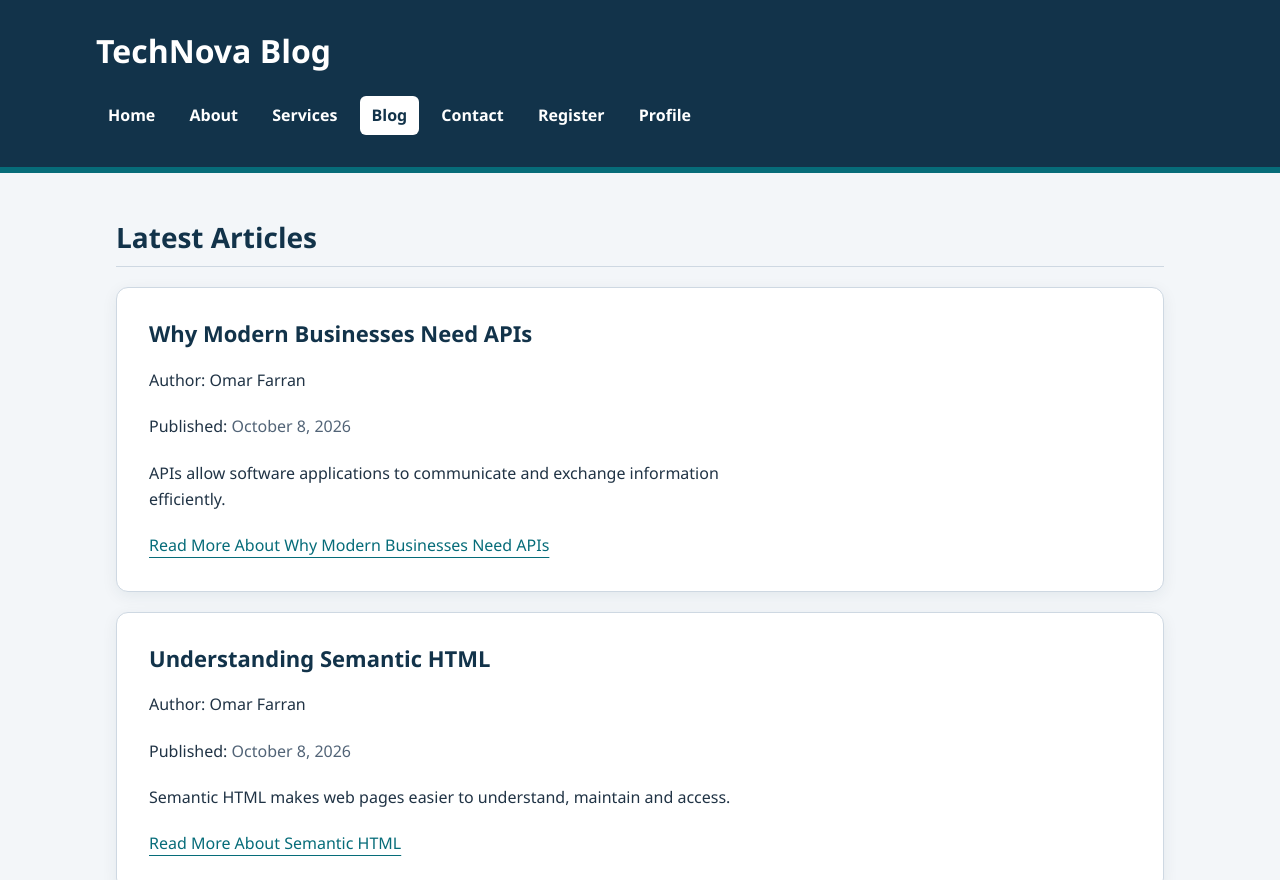
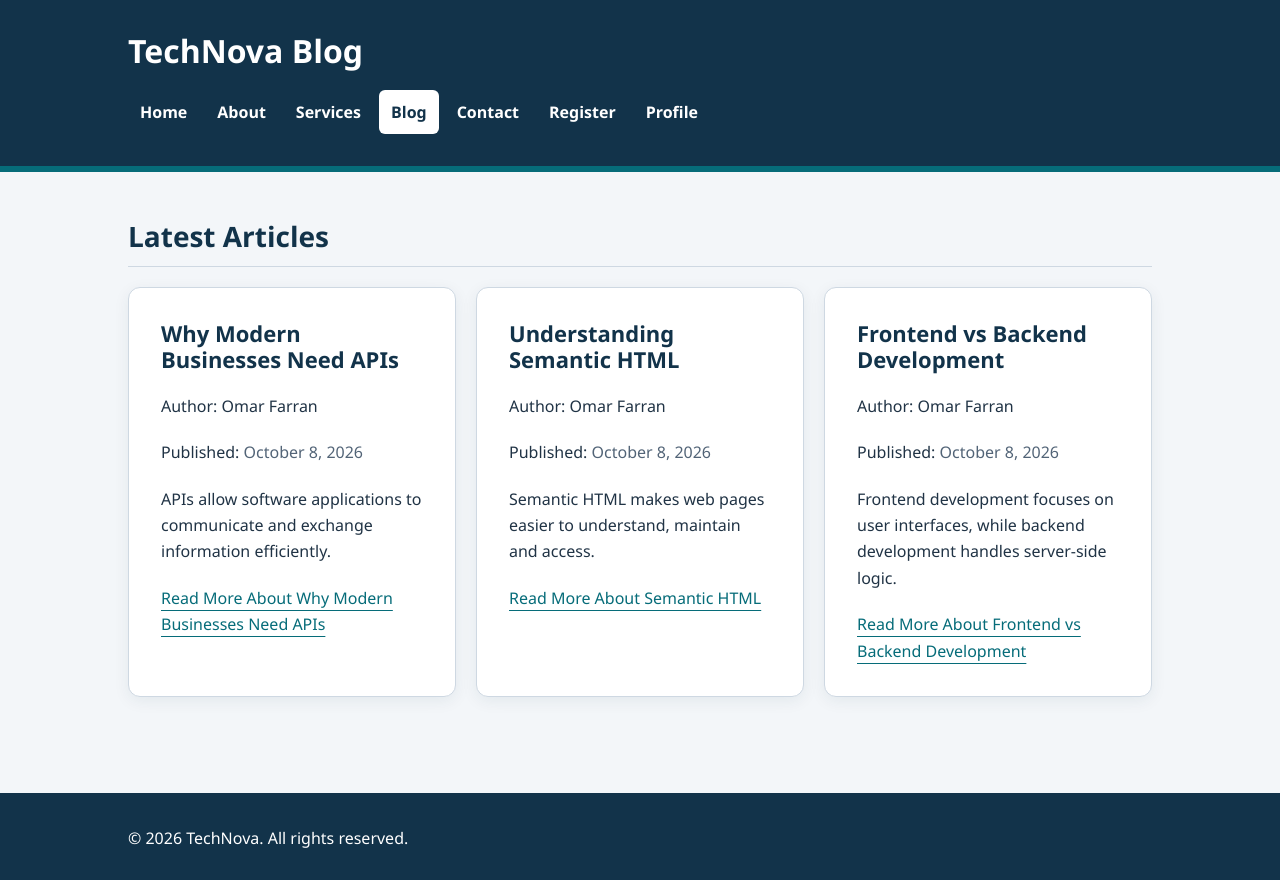
Before and after one commit to omarfarran/grids-apps-training, a plain HTML site: page day-01-html/blog.html in a window 1280 px wide. Shown: the top 880 px of the page. Drawn offline with Linux system fonts and the light colour scheme.

Commit message:
add responsive flexbox and grid layouts

```diff
--- a/day-01-html/assets/css/style.css
+++ b/day-01-html/assets/css/style.css
@@ -36,6 +36,13 @@
     --text-width: 65ch;
     --border-width: 1px;
     --focus-width: 0.1875rem;
+
+    /* Day 4: content-driven layout dimensions, not device-specific sizes. */
+    /* Fluid gutters avoid a sudden loss of grid columns at the spacing breakpoint. */
+    --page-gutter: clamp(var(--space-sm), 4vw, var(--space-lg));
+    --card-min-width: 18rem;
+    --touch-target: 2.75rem;
+    --font-size-hero-min: var(--font-size-h1);
 }
 
 /* 2. Base styles. Typography and text color inherit from the body. */
@@ -68,7 +75,7 @@ h3 {
 }
 
 h1 {
-    font-size: var(--font-size-h1);
+    font-size: clamp(var(--font-size-h2), calc(var(--font-size-h3) + 1vw), var(--font-size-h1));
 }
 
 h2 {
@@ -94,7 +101,9 @@ a:hover {
     color: var(--color-primary);
 }
 
-:focus-visible {
+/* A native date picker has internal focusable parts; keep its whole control outlined. */
+:focus-visible,
+input[type="date"]:focus-within {
     outline: var(--focus-width) solid var(--color-focus);
     outline-offset: var(--space-xs);
 }
@@ -130,9 +139,9 @@ time {
     color: var(--color-muted);
 }
 
-/* 3. Header and navigation: ordinary block and inline flow, no layout framework. */
+/* 3. Navigation uses Flexbox: one row of links that can wrap in source order. */
 body > header {
-    padding: var(--space-lg) var(--space-md);
+    padding: var(--space-md) var(--page-gutter);
     background: var(--color-primary);
     color: var(--color-on-brand);
     border-bottom: var(--space-xs) solid var(--color-accent);
@@ -140,7 +149,7 @@ body > header {
 
 body > header h1,
 body > header nav {
-    max-width: var(--content-width);
+    max-width: calc(var(--content-width) - 2 * var(--page-gutter));
     margin-right: auto;
     margin-left: auto;
 }
@@ -149,9 +158,23 @@ body > header h1 {
     color: inherit;
 }
 
+nav {
+    display: flex;
+    flex-direction: row;
+    flex-wrap: wrap;
+    gap: var(--space-xs);
+    justify-content: flex-start;
+    align-items: center;
+}
+
 nav a {
-    display: inline-block;
-    margin: var(--space-xs) var(--space-xs) 0 0;
+    display: inline-flex;
+    align-items: center;
+    justify-content: center;
+    min-width: var(--touch-target);
+    min-height: var(--touch-target);
+    max-width: 100%;
+    margin: 0;
     padding: var(--space-xs) var(--space-sm);
     border-radius: var(--radius-sm);
     color: var(--color-on-brand);
@@ -170,7 +193,7 @@ main {
     width: 100%;
     max-width: var(--content-width);
     margin: 0 auto;
-    padding: var(--space-xl) var(--space-md);
+    padding: var(--space-lg) var(--page-gutter);
 }
 
 section {
@@ -185,7 +208,7 @@ section > h2 {
 
 /* 5. Hero and reusable buttons. Class rules specialize the element defaults. */
 .hero {
-    padding: var(--space-xl) var(--space-lg);
+    padding: var(--space-lg) var(--space-md);
     border: var(--border-width) solid var(--color-border);
     border-radius: var(--radius-lg);
     background: var(--color-surface-soft);
@@ -196,7 +219,8 @@ section > h2 {
     max-width: 22ch;
     padding-bottom: 0;
     border-bottom: 0;
-    font-size: var(--font-size-hero);
+    /* Keep the Day 3 maximum; grow smoothly from a readable mobile size. */
+    font-size: clamp(var(--font-size-hero-min), calc(var(--font-size-h3) + 2vw), var(--font-size-hero));
 }
 
 .hero p {
@@ -207,6 +231,7 @@ section > h2 {
 button {
     display: inline-block;
     max-width: 100%;
+    min-height: var(--touch-target);
     padding: var(--space-sm) var(--space-md);
     border: var(--border-width) solid transparent;
     border-radius: var(--radius-sm);
@@ -227,7 +252,6 @@ button:hover {
 }
 
 button[type="reset"] {
-    margin-left: var(--space-xs);
     border-color: var(--color-border);
     background: var(--color-surface);
     color: var(--color-primary);
@@ -237,10 +261,28 @@ button[type="reset"]:hover {
     background: var(--color-surface-soft);
 }
 
-/* 6. Cards: content + padding + border, followed by outer margin. */
+/* 6. Cards and Grid: rows and columns adapt to the available content width. */
+.card-grid {
+    display: grid;
+    /* min(100%, ...) lets a track fit even when narrower than the preferred minimum. */
+    grid-template-columns: repeat(auto-fit, minmax(min(100%, var(--card-min-width)), 1fr));
+    gap: var(--space-md);
+    align-items: stretch;
+}
+
+.card-grid > h2 {
+    grid-column: 1 / -1;
+    margin-bottom: 0;
+}
+
+.card-grid > .card {
+    min-width: 0;
+    margin-bottom: 0;
+}
+
 .card {
     margin-bottom: var(--space-md);
-    padding: var(--space-lg);
+    padding: var(--space-md);
     border: var(--border-width) solid var(--color-border);
     border-radius: var(--radius-md);
     background: var(--color-surface);
@@ -256,7 +298,7 @@ button[type="reset"]:hover {
 form {
     width: 100%;
     max-width: var(--form-width);
-    padding: var(--space-md);
+    padding: var(--space-sm);
     border: var(--border-width) solid var(--color-border);
     border-radius: var(--radius-md);
     background: var(--color-surface);
@@ -266,7 +308,7 @@ form {
 fieldset {
     min-width: 0;
     margin: 0 0 var(--space-lg);
-    padding: var(--space-md);
+    padding: var(--space-sm);
     border: var(--border-width) solid var(--color-border);
     border-radius: var(--radius-sm);
 }
@@ -307,7 +349,8 @@ textarea:hover {
 
 input:focus-visible,
 select:focus-visible,
-textarea:focus-visible {
+textarea:focus-visible,
+input[type="date"]:focus-within {
     border-color: var(--color-accent);
 }
 
@@ -356,15 +399,27 @@ button:disabled {
     cursor: not-allowed;
 }
 
+/* A button group is one-dimensional; gap replaces fragile inline margins. */
+.form-actions {
+    display: flex;
+    flex-wrap: wrap;
+    gap: var(--space-sm);
+    align-items: center;
+}
+
+.form-actions > button {
+    min-width: 0;
+}
+
 /* 8. Footer. A more specific link selector keeps links readable on the brand color. */
 body > footer {
-    padding: var(--space-lg) var(--space-md);
+    padding: var(--space-lg) var(--page-gutter);
     background: var(--color-primary);
     color: var(--color-on-brand);
 }
 
 body > footer p {
-    max-width: var(--content-width);
+    max-width: calc(var(--content-width) - 2 * var(--page-gutter));
     margin-right: auto;
     margin-left: auto;
 }
@@ -380,3 +435,31 @@ body > footer a {
 body > footer a:hover {
     text-decoration-thickness: var(--focus-width);
 }
+
+/* 9. One mobile-first enhancement: add breathing room once the content permits it.
+   Cards find their own column count; navigation wraps without a breakpoint.
+   Every layout stays in normal flow. No positional offsets or visual reordering. */
+@media (min-width: 40rem) {
+    body > header {
+        padding-top: var(--space-lg);
+        padding-bottom: var(--space-lg);
+    }
+
+    main {
+        padding-top: var(--space-xl);
+        padding-bottom: var(--space-xl);
+    }
+
+    .hero {
+        padding: var(--space-xl) var(--space-lg);
+    }
+
+    .card {
+        padding: var(--space-lg);
+    }
+
+    form,
+    fieldset {
+        padding: var(--space-md);
+    }
+}
--- a/day-01-html/blog.html
+++ b/day-01-html/blog.html
@@ -27,7 +27,7 @@
 
     <main>
 
-        <section>
+        <section class="card-grid">
             <h2>Latest Articles</h2>
 
             <article class="card">
```
Also changed, not shown: day-01-html/index.html (+2 -2 lines), day-01-html/profile.html (+1 -1 lines), day-01-html/registration.html (+2 -0 lines), day-01-html/services.html (+1 -1 lines).
